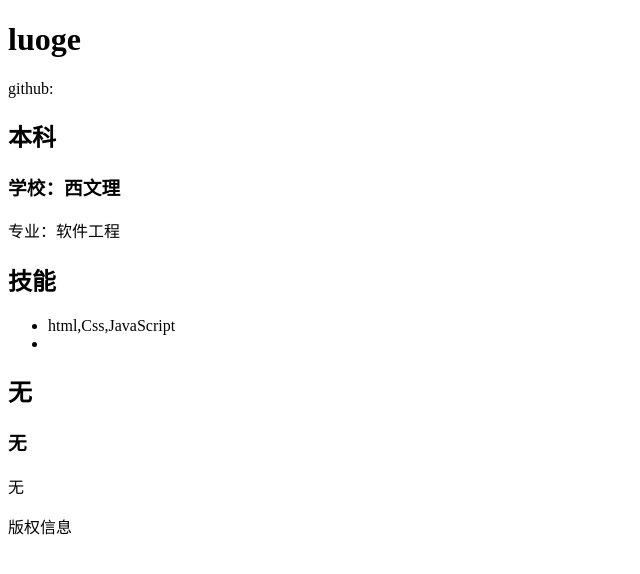
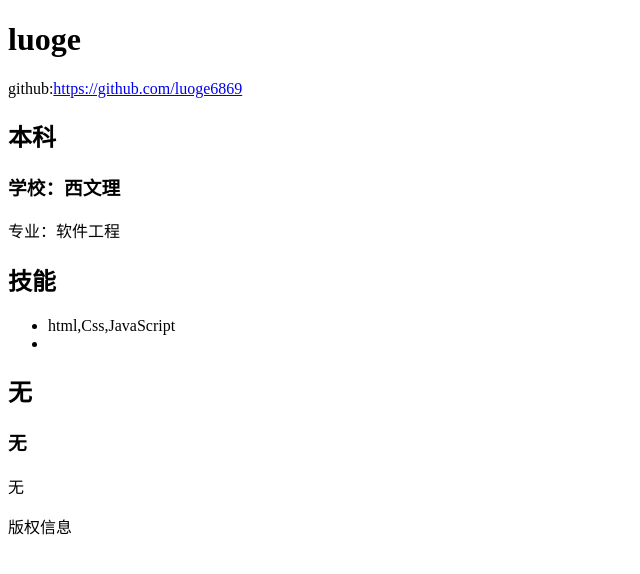
Before and after one commit to luoge6869/luoge6869.github.io, a plain HTML site: page index.html in a window 1280 px wide. Shown: the whole page, without its empty margins (0-640 px from the left). Drawn offline with Linux system fonts and the light colour scheme.

Commit message:
index.html

```diff
--- a/index.html
+++ b/index.html
@@ -20,7 +20,7 @@
 <body>
     <header>
         <h1>luoge</h1>
-        <p>github:<a href="https://github.com/luoge6869" target="_blank"></a></p>
+        <p>github:<a href="https://github.com/luoge6869" target="_blank">https://github.com/luoge6869</a></p>
     </header>
 
     <main>
```
